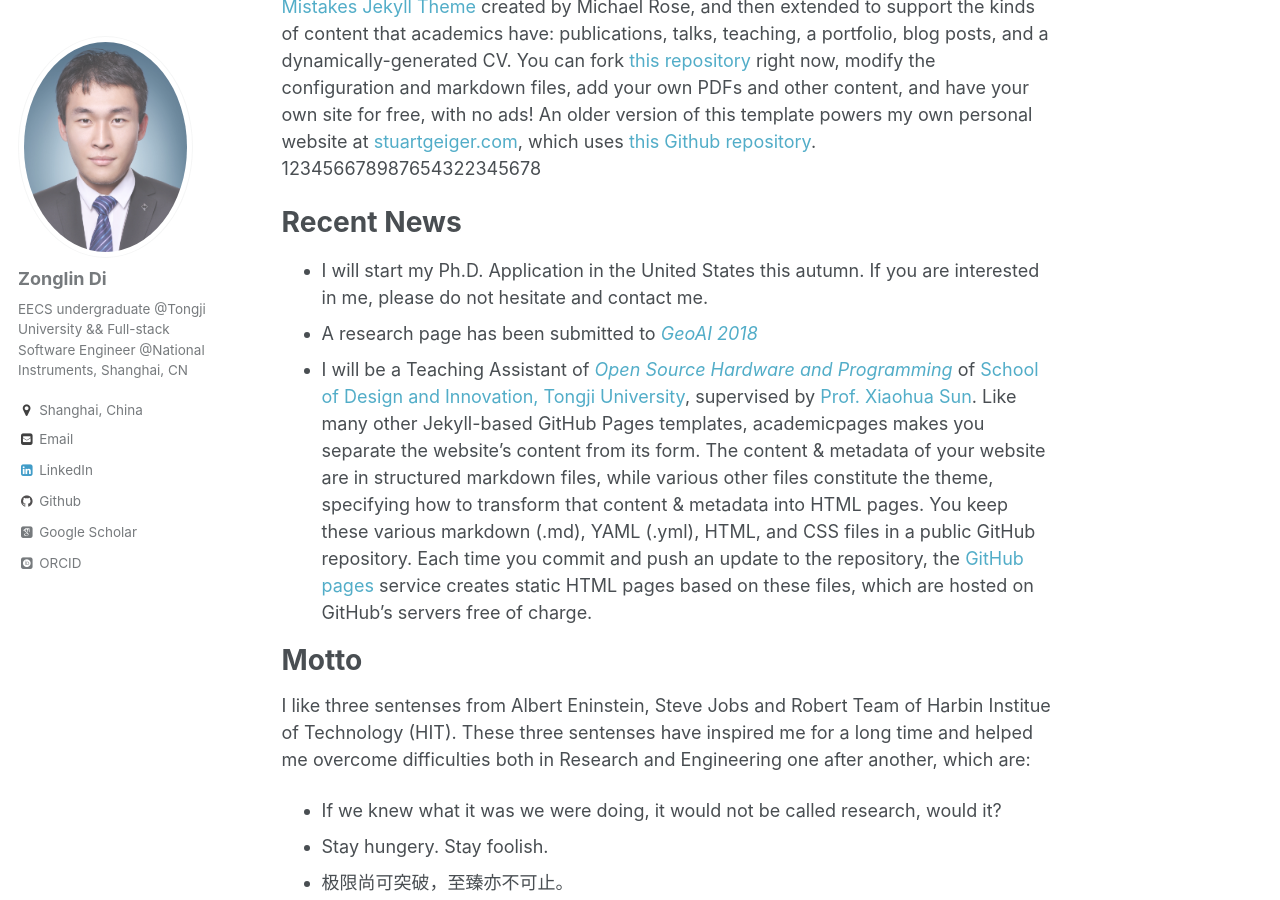
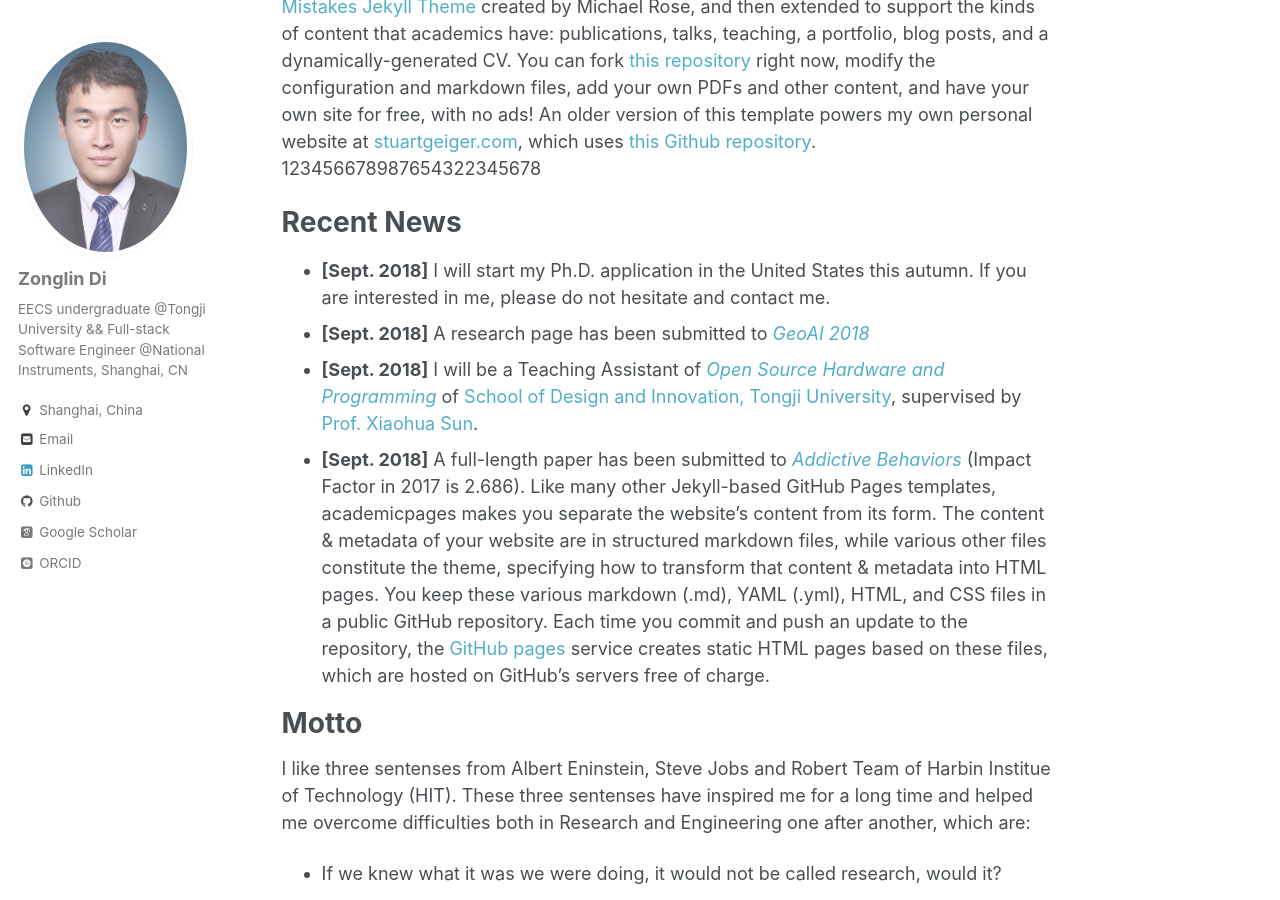
Before and after one commit to ElegantLin/elegantlin.github.io, a Jekyll site: the page built from _pages/about.md, in a window 1280 px wide and 900 px high, scrolled down 275 px. Built offline with Jekyll 4.4.1, drawn with Linux system fonts in a browser that asks for light colours; some web fonts are replaced.

Commit message:
add more information

```diff
--- a/_pages/about.md
+++ b/_pages/about.md
@@ -12,9 +12,10 @@
 
 Recent News
 ======
-* I will start my Ph.D. Application in the United States this autumn. If you are interested in me, please do not hesitate and contact me.
-* A research page has been submitted to *[GeoAI 2018](https://udi.ornl.gov/geoai)*
-* I will be a Teaching Assistant of *[Open Source Hardware and Programming]()* of [School of Design and Innovation, Tongji University](http://tjdi.tongji.edu.cn/?lang=en), supervised by [Prof. Xiaohua Sun](http://tjdi.tongji.edu.cn/TeacherDetail.do?id=3865&lang=_en).
+* **[Sept. 2018]** I will start my Ph.D. application in the United States this autumn. If you are interested in me, please do not hesitate and contact me.
+* **[Sept. 2018]** A research page has been submitted to *[GeoAI 2018](https://udi.ornl.gov/geoai)*
+* **[Sept. 2018]** I will be a Teaching Assistant of *[Open Source Hardware and Programming]()* of [School of Design and Innovation, Tongji University](http://tjdi.tongji.edu.cn/?lang=en), supervised by [Prof. Xiaohua Sun](http://tjdi.tongji.edu.cn/TeacherDetail.do?id=3865&lang=_en).
+* **[Sept. 2018]** A full-length paper has been submitted to *[Addictive Behaviors](https://www.journals.elsevier.com/addictive-behaviors)* (Impact Factor in 2017 is 2.686).
 Like many other Jekyll-based GitHub Pages templates, academicpages makes you separate the website's content from its form. The content & metadata of your website are in structured markdown files, while various other files constitute the theme, specifying how to transform that content & metadata into HTML pages. You keep these various markdown (.md), YAML (.yml), HTML, and CSS files in a public GitHub repository. Each time you commit and push an update to the repository, the [GitHub pages](https://pages.github.com/) service creates static HTML pages based on these files, which are hosted on GitHub's servers free of charge.
 
 Motto
```
